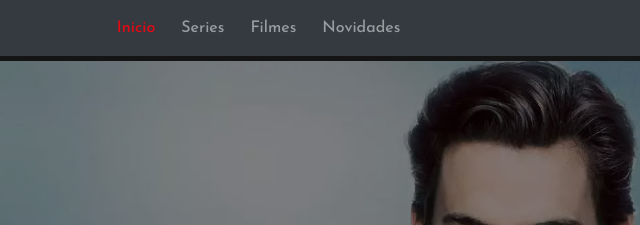
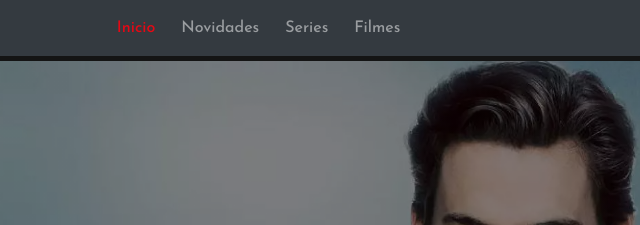
Before and after one commit to Ryotruuser/ImpCloneFlx, a plain HTML site: page inicio.html in a window 1280 px wide. Shown: the top 225 px of the page, 457-1097 px from the left. Drawn offline with nearby package versions, Linux system fonts and the light colour scheme.

Commit message:
fixing menus

```diff
--- a/inicio.html
+++ b/inicio.html
@@ -28,9 +28,9 @@
         <div class="collapse navbar-collapse" id="nav-target">
           <div class="navbar-nav ml-auto">
             <a id="index" class="nav-item nav-link" href="inicio.html">Inicio</a>
+            <a id="news"class="nav-item nav-link" href="news.html">Novidades</a>
             <a id="series"class="nav-item nav-link" href="series.html">Series</a>
             <a id="filmes"class="nav-item nav-link" href="filmes.html">Filmes</a>
-            <a id="docs"class="nav-item nav-link" href="news.html">Novidades</a>
             <a id="acc"class="nav-item nav-link respAcc" href="acc.html">Minha Conta</a>
           </div>
         </div>
```
Also changed, not shown: filmes.html (+1 -1 lines), news.html (+1 -1 lines), series.html (+1 -1 lines).
